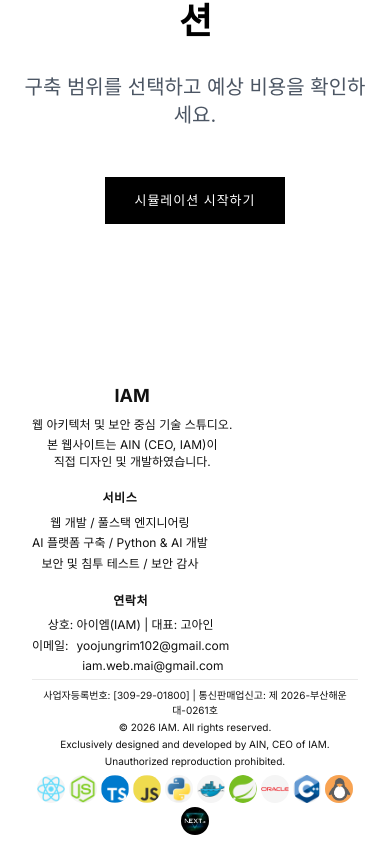
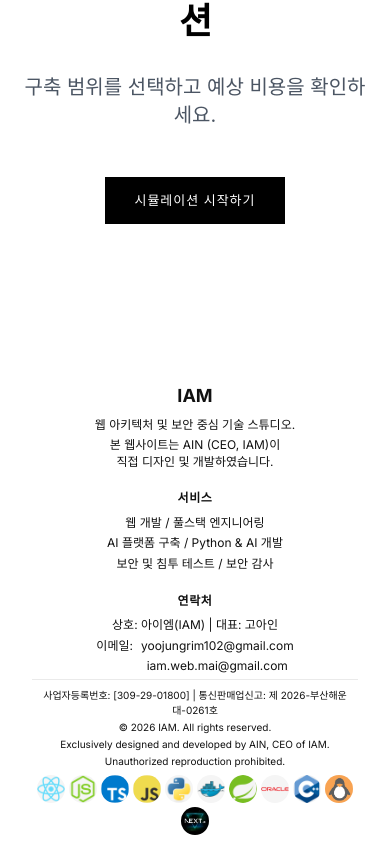
Before and after one commit to yoojungrim/iam-company-site, a Next.js app: page / in a window 390 px wide. Shown: the part 4721-5568 px from the top of the page. Built offline with nearby package versions, Linux system fonts and the light colour scheme; no server answers; a web font is replaced by a local one.

Commit message:
update mobile footer center alignment under 768px

```diff
--- a/app/globals.css
+++ b/app/globals.css
@@ -1044,14 +1044,22 @@ a { color: inherit; text-decoration: none; }
   .footer-minimal .footer-grid-sep {
     display: none;
   }
+  .footer-minimal .footer-grid {
+    justify-items: center;
+  }
   .footer-minimal .footer-grid-col-brand,
   .footer-minimal .footer-grid-col-services,
   .footer-minimal .footer-grid-col-contact {
     margin-left: 0;
     text-align: center;
+    width: 100%;
+    max-width: 100%;
   }
   .footer-minimal .footer-list {
     text-align: center;
+  }
+  .footer-minimal .footer-grid-col-contact .footer-list li.flex {
+    justify-content: center;
   }
   .footer-minimal .footer-brand { font-size: 20px; }
   .footer-minimal .footer-icons {
```
